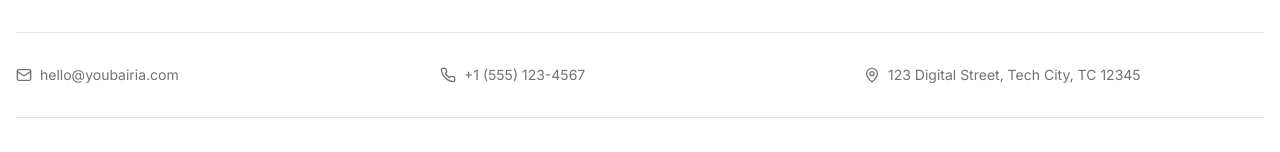
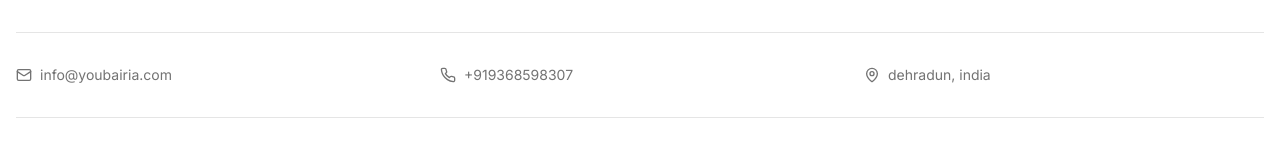
Before and after one commit to sajjadaebdi/youbairia, a Next.js app: page /terms-and-conditions in a window 1280 px wide. Shown: the part 4754-4906 px from the top of the page. Built offline with nearby package versions, Linux system fonts and the light colour scheme; no server answers.

Commit message:
footer changes

```diff
--- a/components/footer.tsx
+++ b/components/footer.tsx
@@ -115,15 +115,15 @@ export function Footer() {
           <div className="grid grid-cols-1 md:grid-cols-3 gap-6">
             <div className="flex items-center space-x-2">
               <Mail className="h-4 w-4 text-muted-foreground" />
-              <span className="text-sm text-muted-foreground">hello@youbairia.com</span>
+              <span className="text-sm text-muted-foreground">info@youbairia.com</span>
             </div>
             <div className="flex items-center space-x-2">
               <Phone className="h-4 w-4 text-muted-foreground" />
-              <span className="text-sm text-muted-foreground">+1 (555) 123-4567</span>
+              <span className="text-sm text-muted-foreground">+919368598307</span>
             </div>
             <div className="flex items-center space-x-2">
               <MapPin className="h-4 w-4 text-muted-foreground" />
-              <span className="text-sm text-muted-foreground">123 Digital Street, Tech City, TC 12345</span>
+              <span className="text-sm text-muted-foreground">dehradun, india</span>
             </div>
           </div>
         </div>
```
